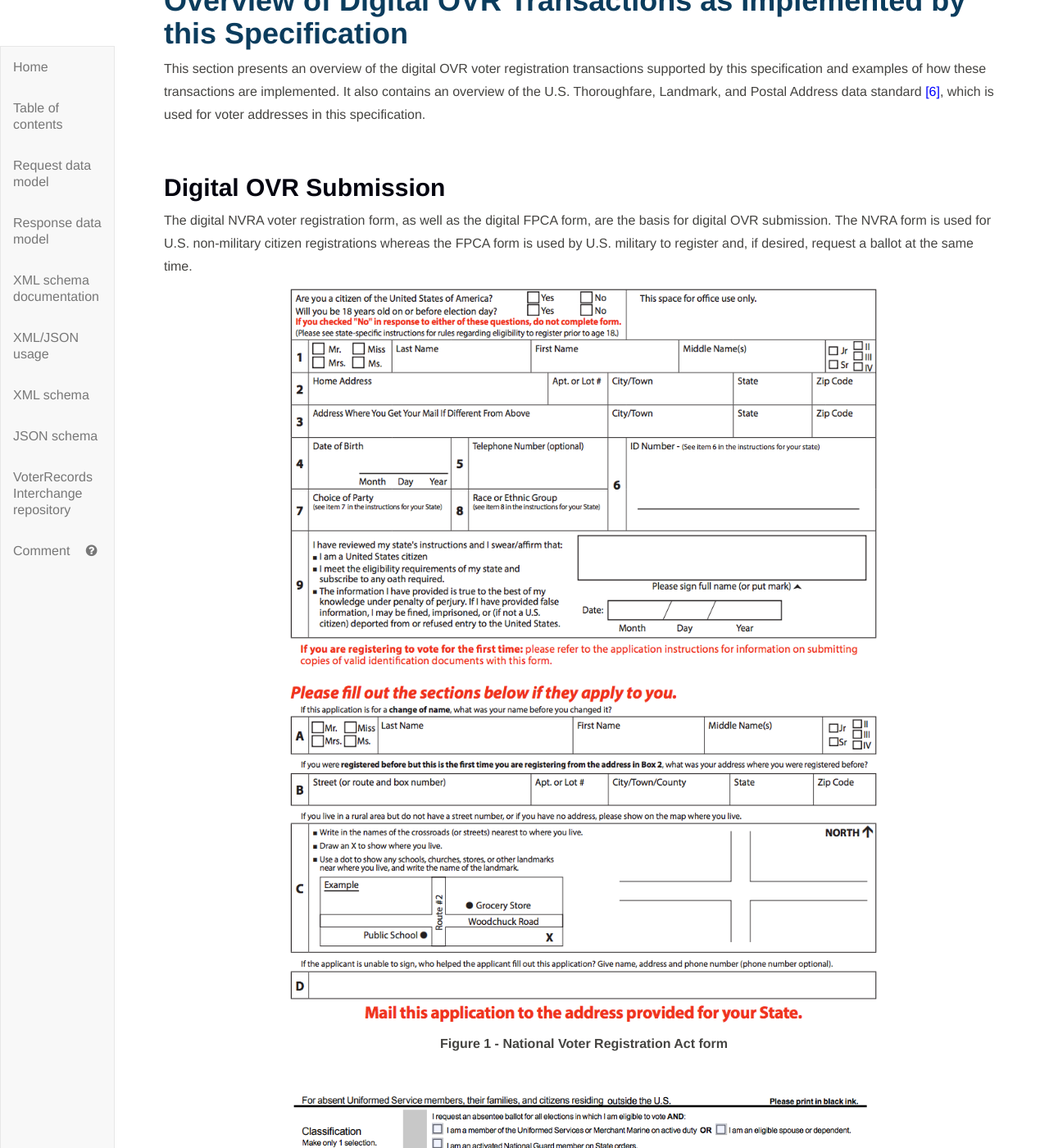
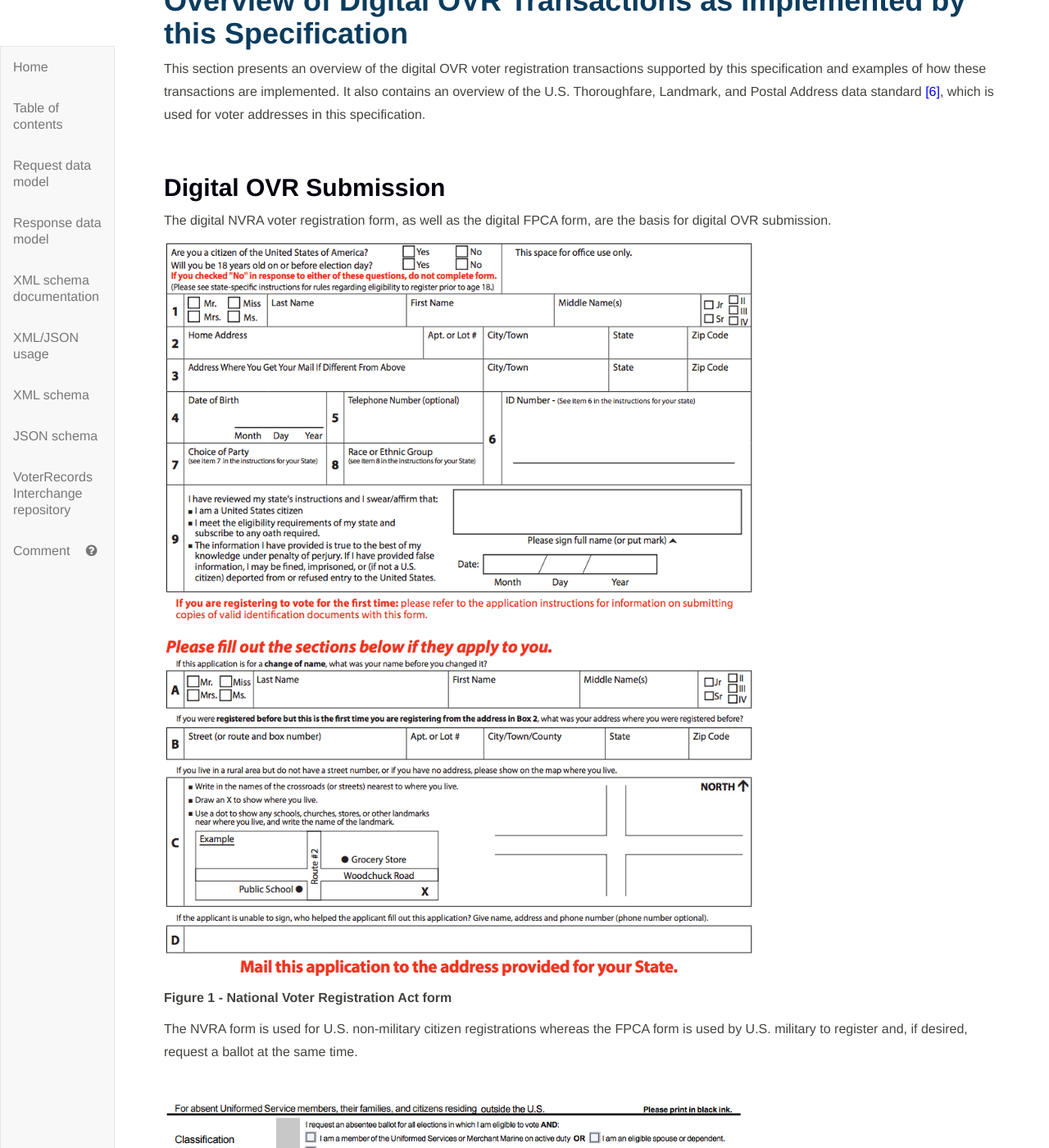
Before and after one commit to usnistgov/VoterRecordsInterchange, a Jekyll site: the page built from index.md, in a window 1280 px wide and 1400 px high, scrolled down 6368 px. Shown: the whole window at 82% size. Built offline with Jekyll 4.4.1, drawn with Linux system fonts in a browser that asks for light colours; our own code applies the rules of GitHub Pages for plain Markdown files.

Commit message:
new version

```diff
--- a/index.md
+++ b/index.md
@@ -216,15 +216,19 @@ This section presents an overview of the digital OVR voter registration transact
 <br>
 
 ## Digital OVR Submission
-The digital NVRA voter registration form, as well as the digital FPCA form, are the basis for digital OVR submission.  The NVRA form is used for U.S. non-military citizen registrations whereas the FPCA form is used by U.S. military to register and, if desired, request a ballot at the same time.
-
-<div class="text-center" markdown="1">
+The digital NVRA voter registration form, as well as the digital FPCA form, are the basis for digital OVR submission.
+
+<div class="text-left" markdown="1">
 <img src="Figures/NVRA.png" height="900"/>
 
 **Figure 1 - National Voter Registration Act form**
-
-<br>
-
+</div>
+
+The NVRA form is used for U.S. non-military citizen registrations whereas the FPCA form is used by U.S. military to register and, if desired, request a ballot at the same time.
+
+<br>
+
+<div class="text-left" markdown="1">
 <img src="Figures/FPCA.png" height="900"/>
 
 **Figure 2 - Federal PostCard Application form**
```
